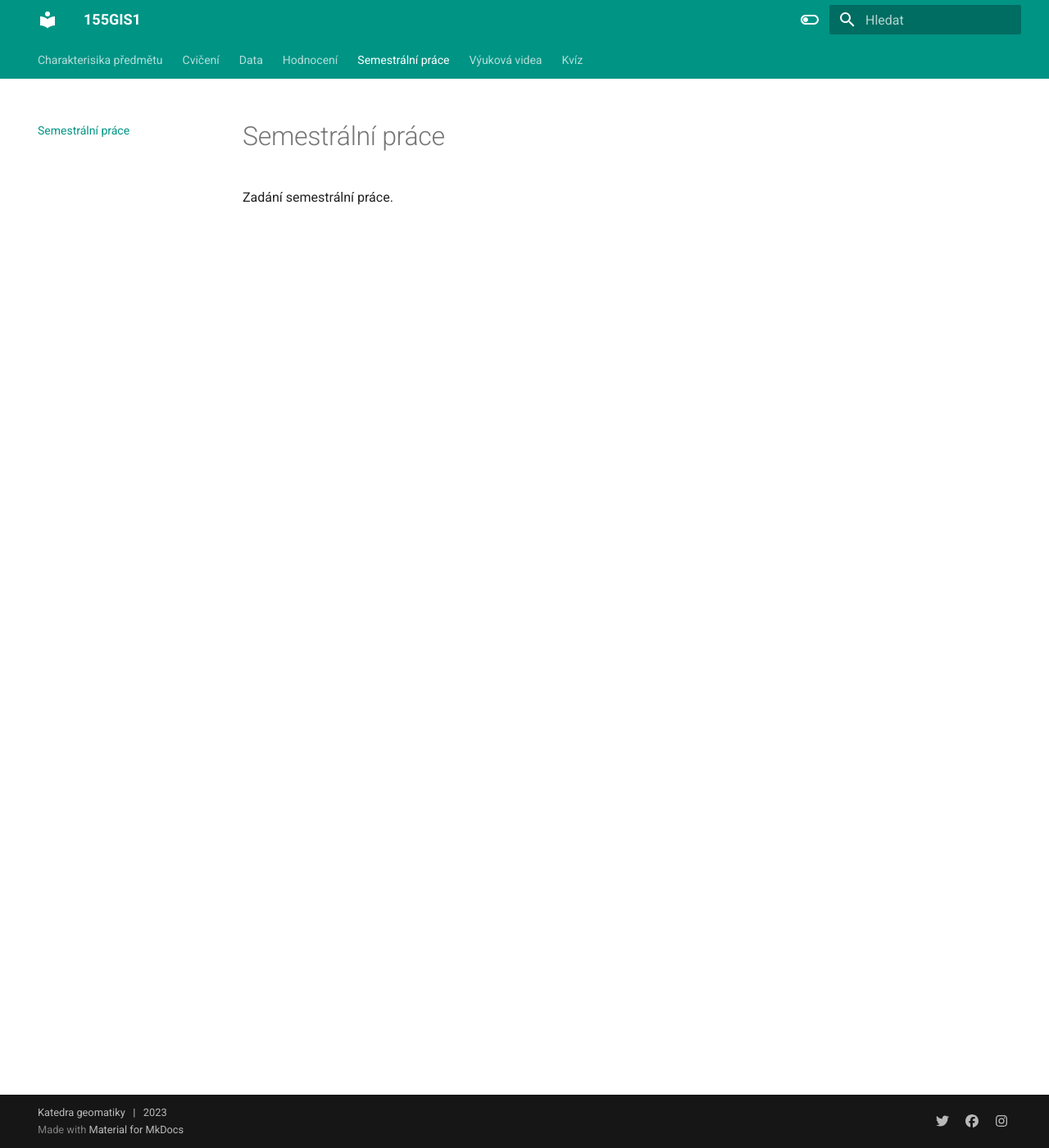
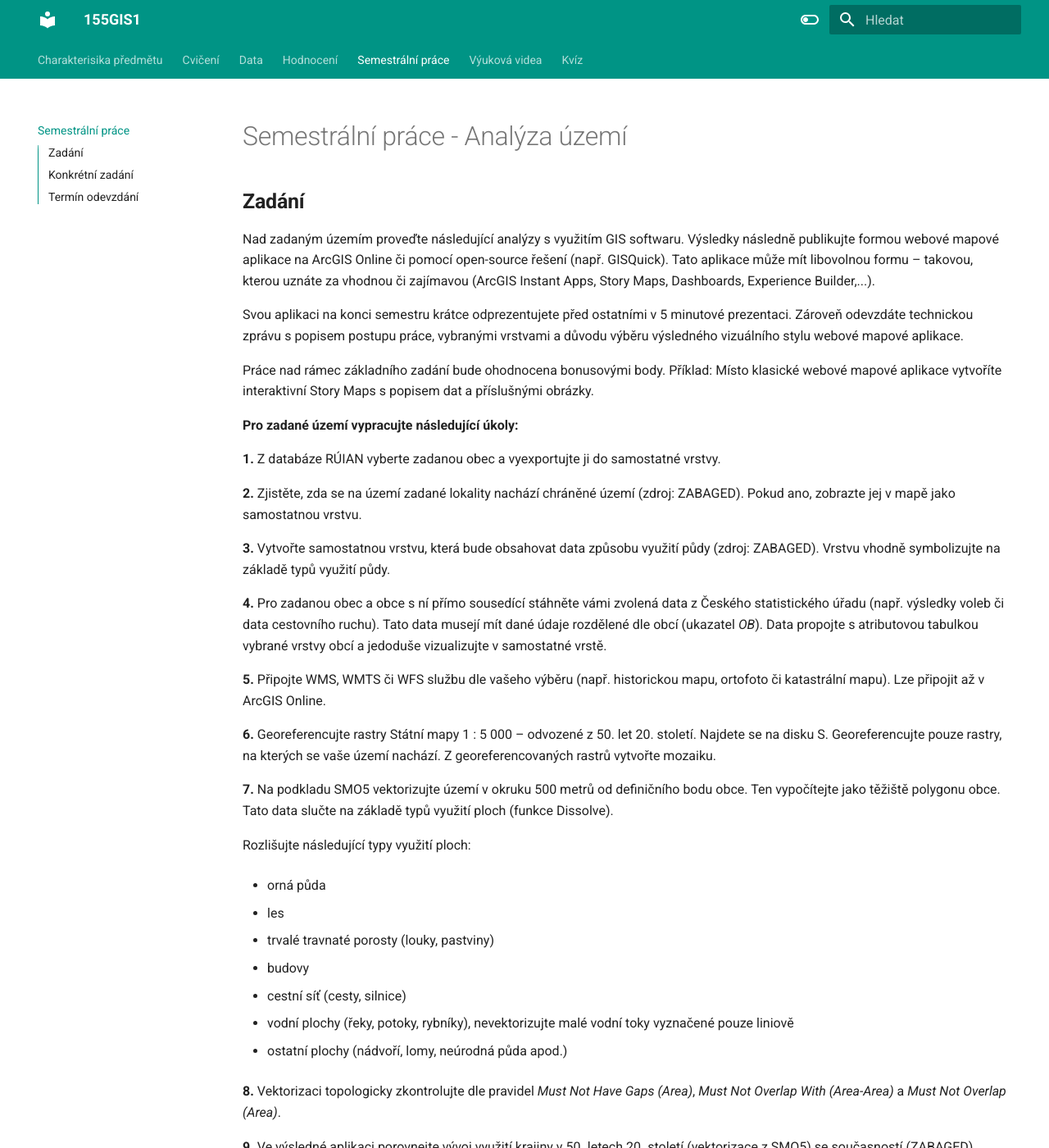
Before and after one commit to k155gis0/gis1, an MkDocs documentation site: the page built from docs/semestralka.md, in a window 1280 px wide and 1400 px high. Shown: the whole window at 82% size. Built offline with MkDocs 1.6.1 and Material for MkDocs 9.7.7, drawn with Linux system fonts in a browser that asks for light colours; some of the changed text lies outside the part shown.

Commit message:
semestrální práce

```diff
--- a/docs/semestralka.md
+++ b/docs/semestralka.md
@@ -1,3 +1,48 @@
-# Semestrální práce
+# Semestrální práce - Analýza území
 
-Zadání semestrální práce.
+## Zadání
+Nad zadaným územím proveďte následující analýzy s využitím GIS softwaru. Výsledky následně publikujte formou webové mapové aplikace na ArcGIS Online či pomocí open-source řešení (např. GISQuick). Tato aplikace může mít libovolnou formu – takovou, kterou uznáte za vhodnou či zajímavou (ArcGIS Instant Apps, Story Maps, Dashboards, Experience Builder,...).
+
+Svou aplikaci na konci semestru krátce odprezentujete před ostatními v 5 minutové prezentaci. Zároveň odevzdáte technickou zprávu s popisem postupu práce, vybranými vrstvami a důvodu výběru výsledného vizuálního stylu webové mapové aplikace.
+
+Práce nad rámec základního zadání bude ohodnocena bonusovými body. Příklad: Místo klasické webové mapové aplikace vytvoříte interaktivní Story Maps s popisem dat a příslušnými obrázky.
+
+**Pro zadané území vypracujte následující úkoly:**
+
+**1.** Z databáze RÚIAN vyberte zadanou obec a vyexportujte ji do samostatné vrstvy.
+
+**2.** Zjistěte, zda se na území zadané lokality nachází chráněné území (zdroj: ZABAGED). Pokud ano, zobrazte jej v mapě jako samostatnou vrstvu.
+
+**3.** Vytvořte samostatnou vrstvu, která bude obsahovat data způsobu využití půdy (zdroj: ZABAGED). Vrstvu vhodně symbolizujte na základě typů využití půdy.
+
+**4.** Pro zadanou obec a obce s ní přímo sousedící stáhněte vámi zvolená data z Českého statistického úřadu (např. výsledky voleb či data cestovního ruchu). Tato data musejí mít dané údaje rozdělené dle obcí (ukazatel *OB*). Data propojte s atributovou tabulkou vybrané vrstvy obcí a jedoduše vizualizujte v samostatné vrstě.
+
+**5.** Připojte WMS, WMTS či WFS službu dle vašeho výběru (např. historickou mapu, ortofoto či katastrální mapu). Lze připojit až v ArcGIS Online.
+
+**6.** Georeferencujte rastry Státní mapy 1 : 5 000 – odvozené z 50. let 20. století. Najdete se na disku S. Georeferencujte pouze rastry, na kterých se vaše území nachází. Z georeferencovaných rastrů vytvořte mozaiku.
+
+**7.** Na podkladu SMO5 vektorizujte území v okruku 500 metrů od definičního bodu obce. Ten vypočítejte jako těžiště polygonu obce. Tato data slučte na základě typů využití ploch (funkce Dissolve).
+
+Rozlišujte následující typy využití ploch:
+
+- orná půda
+
+- les
+
+- trvalé travnaté porosty (louky, pastviny)
+
+- budovy
+
+- cestní síť (cesty, silnice)
+
+- vodní plochy (řeky, potoky, rybníky), nevektorizujte malé vodní toky vyznačené pouze liniově
+
+- ostatní plochy (nádvoří, lomy, neúrodná půda apod.)
+
+**8.** Vektorizaci topologicky zkontrolujte dle pravidel *Must Not Have Gaps (Area)*, *Must Not Overlap With (Area-Area)* a *Must Not Overlap (Area)*.
+
+**9.** Ve výsledné aplikaci porovnejte vývoj využití krajiny v 50. letech 20. století (vektorizace z SMO5) se současností (ZABAGED). Způsob porovnání zvolte dle vlastního uvážení (posuvník v aplikaci, nová vrstva s vypočtenými rozdíly apod.).
+
+## Konkrétní zadání
+
+## Termín odevzdání
```
